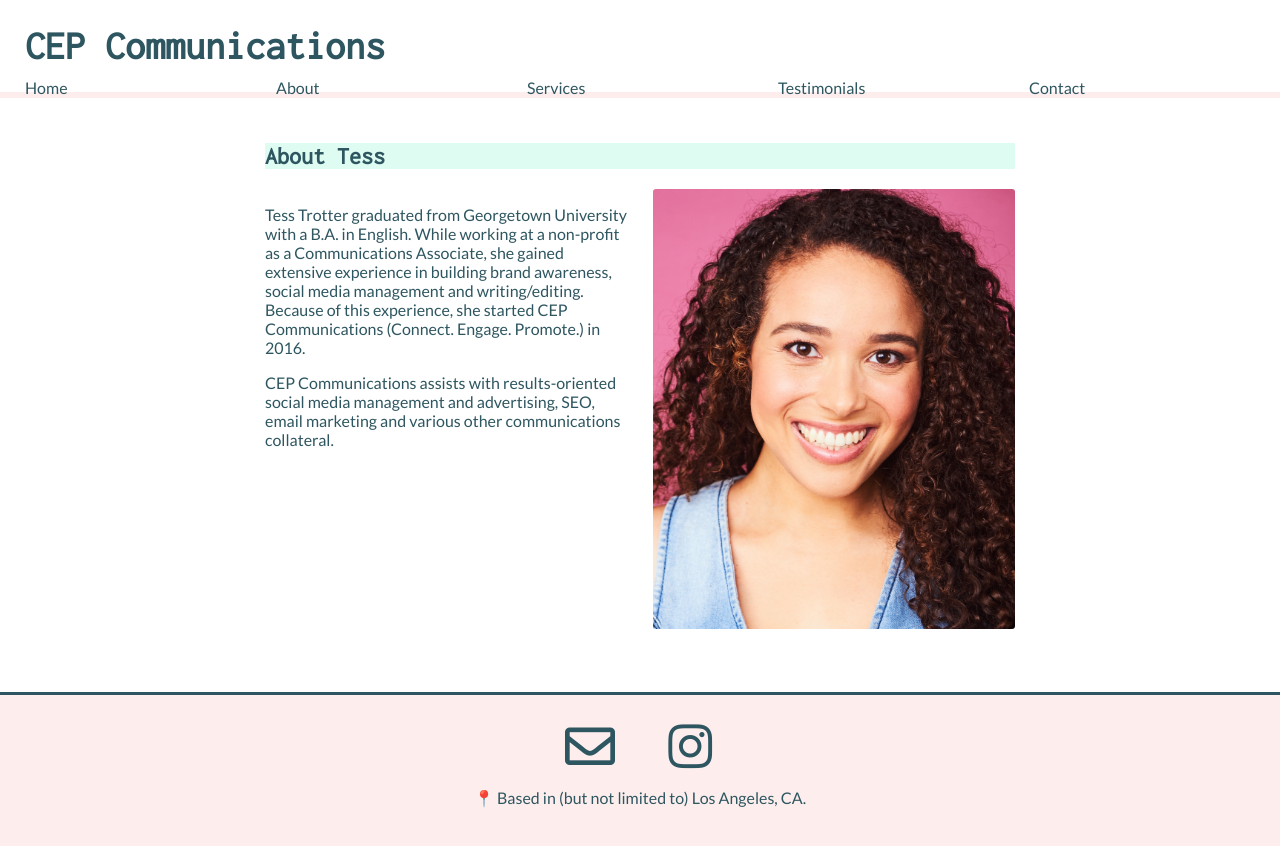
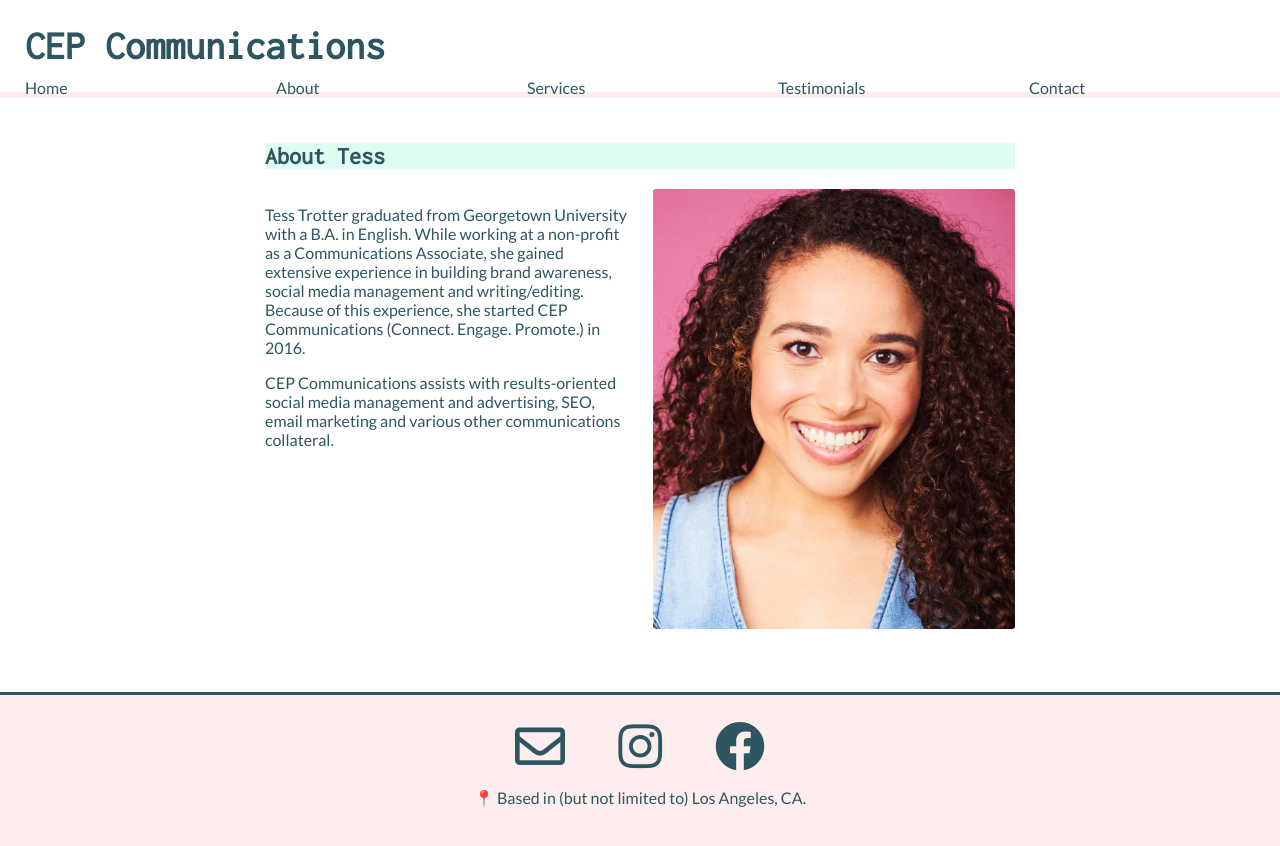
Before and after one commit to JasminTrotter/CEP, a React (Create React App) app: page /#/about in a window 1280 px wide. Shown: the top 846 px of the page. Built offline with nearby package versions, Linux system fonts and the light colour scheme.

Commit message:
add facebook link

```diff
--- a/src/Components/Footer.js
+++ b/src/Components/Footer.js
@@ -12,8 +12,14 @@ export default function Footer() {
                   </div>
 
                   <div className="contact-link">
-                      <button onClick={() => window.open('https://www.instagram.com/tess.trotter/')}>
+                      <button onClick={() => window.open('https://www.instagram.com/cepcommunications/')}>
                       <i className="fab fa-instagram"></i>
+                      </button>
+                  </div>
+
+                  <div className="contact-link">
+                      <button onClick={() => window.open('https://www.facebook.com/cepcommunications/')}>
+                      <i className="fab fa-facebook"></i>
                       </button>
                   </div>
               </div>
```
